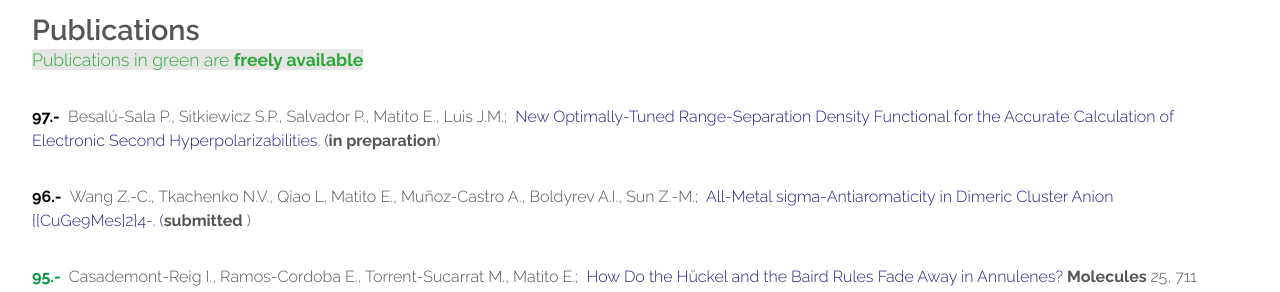
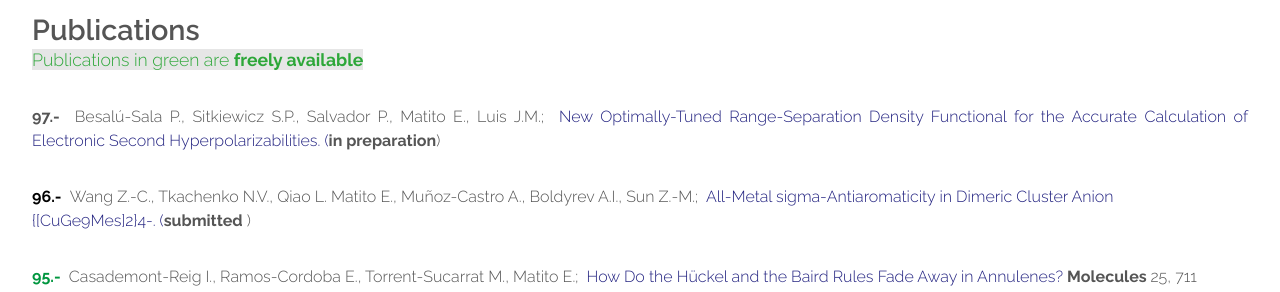
Before and after one commit to old-jekyll-templates/Horizons-Jekyll-Theme, a Jekyll site: the page built from publications.html, in a window 1280 px wide. Shown: the part 239-531 px from the top of the page. Built offline with Jekyll 4.4.1, drawn with Linux system fonts in a browser that asks for light colours.

Commit message:
Update publications.html

```diff
--- a/publications.html
+++ b/publications.html
@@ -57,7 +57,7 @@ layout: main
 							<span class="byline"><font color="#2da739"><span style="background: #e6e6e6">Publications
 			in green are <b>freely available</b></span></font></span>
 						</header>
-			 <p><font color="#000000"> <b>97.-</b></font></font><font color="#222280"> &nbsp;</font></font>Besalú-Sala
+			<p style="text-align:justify; text-justify:inter-ideograph;> <font color="#000000"> <b>97.-</b></font></font><font color="#222280"> &nbsp;</font></font>Besalú-Sala
 			P., Sitkiewicz S.P., Salvador P., Matito E., Luis J.M.;</font><font color="#222280">&nbsp;</font><font color="#222280"> New
 			Optimally-Tuned Range-Separation Density Functional for the
 			Accurate Calculation of Electronic Second Hyperpolarizabilities.
```
